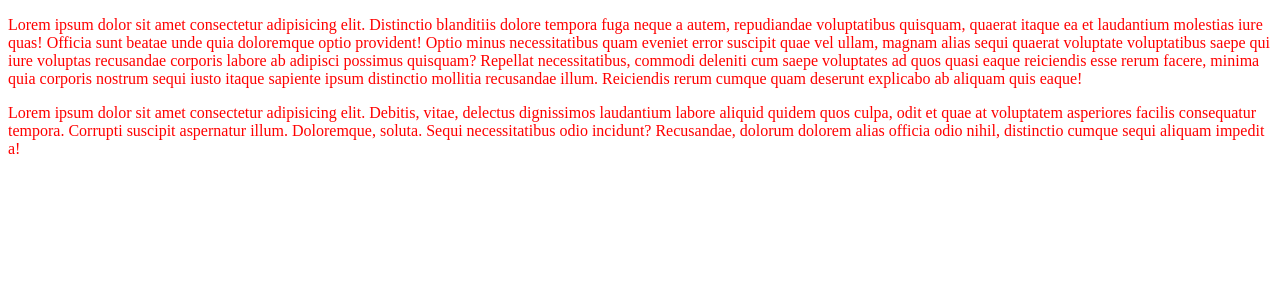
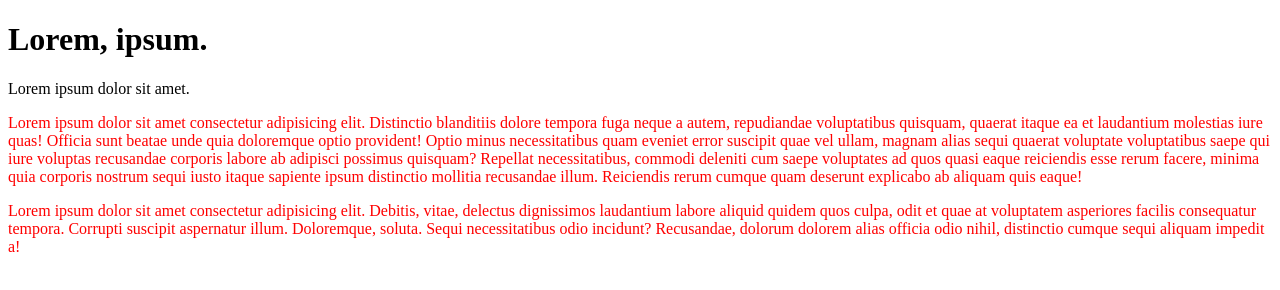
Before and after one commit to toniferraprofe/pruebaLunesCalurosoToni, a plain HTML site: page index.html in a window 1280 px wide. Drawn offline with Linux system fonts and the light colour scheme.

Commit message:
empezamos cambios cabecera

```diff
--- a/index.html
+++ b/index.html
@@ -10,6 +10,11 @@
 </head>
 <body>
 
+    <header>
+        <h1>Lorem, ipsum.</h1>
+        <nav>Lorem ipsum dolor sit amet.</nav>
+    </header>
+
     <p>Lorem ipsum dolor sit amet consectetur adipisicing elit. Distinctio blanditiis dolore tempora fuga neque a autem, repudiandae voluptatibus quisquam, quaerat itaque ea et laudantium molestias iure quas! Officia sunt beatae unde quia doloremque optio provident! Optio minus necessitatibus quam eveniet error suscipit quae vel ullam, magnam alias sequi quaerat voluptate voluptatibus saepe qui iure voluptas recusandae corporis labore ab adipisci possimus quisquam? Repellat necessitatibus, commodi deleniti cum saepe voluptates ad quos quasi eaque reiciendis esse rerum facere, minima quia corporis nostrum sequi iusto itaque sapiente ipsum distinctio mollitia recusandae illum. Reiciendis rerum cumque quam deserunt explicabo ab aliquam quis eaque!</p>
 
     <p>Lorem ipsum dolor sit amet consectetur adipisicing elit. Debitis, vitae, delectus dignissimos laudantium labore aliquid quidem quos culpa, odit et quae at voluptatem asperiores facilis consequatur tempora. Corrupti suscipit aspernatur illum. Doloremque, soluta. Sequi necessitatibus odio incidunt? Recusandae, dolorum dolorem alias officia odio nihil, distinctio cumque sequi aliquam impedit a!</p>
```
